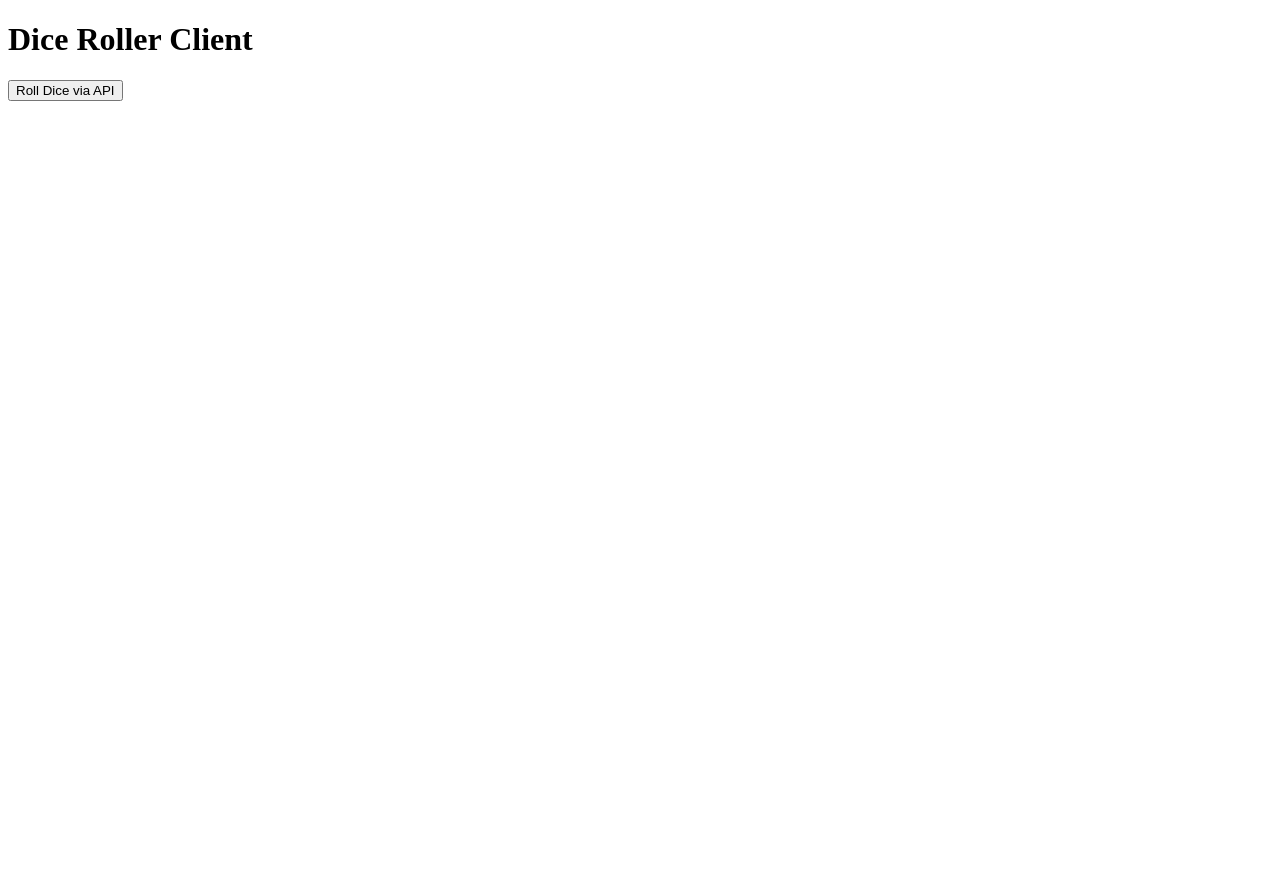
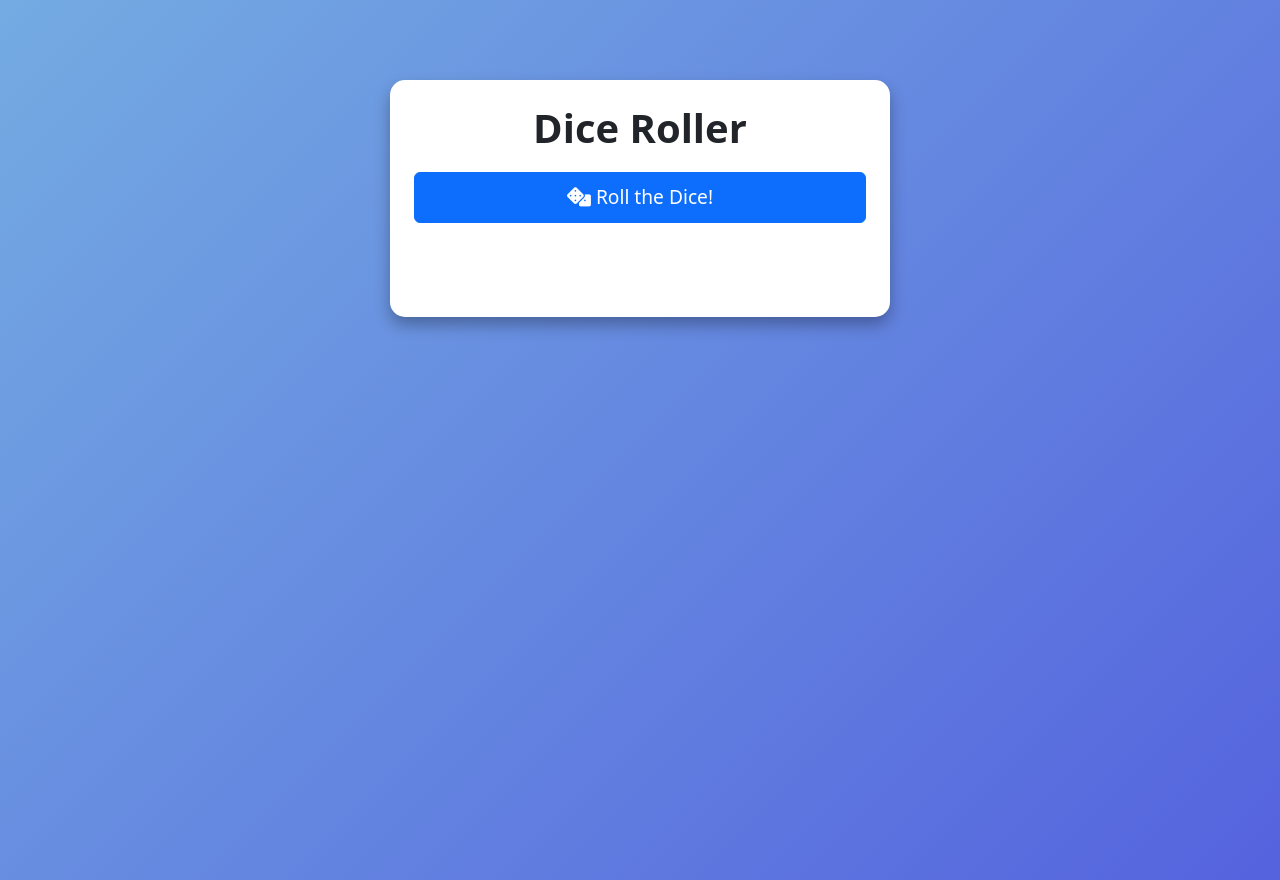
Before and after one commit to Ahmadokn/DiceRoller, a website: page dice-roller-client/client.html in a window 1280 px wide. Before the commit the page ends 800 px from the top, so only its background shows below. Drawn offline with nearby package versions, Linux system fonts and the light colour scheme; no server answers.

Commit message:
Added README.md and LICENSE.md files, and updated client.html to be more visually appealing

```diff
--- a/dice-roller-client/client.html
+++ b/dice-roller-client/client.html
@@ -1,45 +1,95 @@
-<!-- dice-roller-client/client.html -->
 <!DOCTYPE html>
-<html>
+<html lang="en">
 <head>
   <meta charset="UTF-8">
   <title>Dice Roller Client</title>
+  <!-- CSS links -->
+  <link href="https://cdn.jsdelivr.net/npm/bootstrap@5.3.0/dist/css/bootstrap.min.css" rel="stylesheet">
+  <link rel="stylesheet" href="https://cdnjs.cloudflare.com/ajax/libs/animate.css/4.1.1/animate.min.css"/>
+  <link rel="stylesheet" href="https://cdnjs.cloudflare.com/ajax/libs/font-awesome/6.0.0/css/all.min.css">
+  <style>
+    body {
+      background: linear-gradient(135deg, #74ABE2, #5563DE);
+      min-height: 100vh;
+      color: #fff;
+    }
+    .container {
+      margin-top: 80px;
+    }
+    .card {
+      background: rgb(255, 255, 255);
+      border: none;
+      border-radius: 15px;
+      box-shadow: 0 8px 16px rgba(0,0,0,0.3);
+    }
+    h1 {
+      font-weight: 700;
+      margin-bottom: 20px;
+    }
+    #clientResult {
+      margin-top: 20px;
+      font-size: 2em;
+      font-weight: bold;
+      min-height: 50px;
+    }
+    .btn-roll {
+      font-size: 1.2em;
+      padding: 10px 30px;
+      transition: transform 0.2s;
+    }
+    .btn-roll:hover {
+      transform: scale(1.05);
+    }
+  </style>
 </head>
 <body>
-  <h1>Dice Roller Client</h1>
-  <button id="clientRoll">Roll Dice via API</button>
-  <p id="clientResult"></p>
+  <div class="container text-center">
+    <div class="card p-4 mx-auto" style="max-width: 500px;">
+      <h1 class="animate__animated animate__fadeInDown">Dice Roller</h1>
+      <button id="clientRoll" class="btn btn-primary btn-roll">
+        <i class="fas fa-dice"></i> Roll the Dice!
+      </button>
+      <div id="clientResult" class="animate__animated"></div>
+    </div>
+  </div>
 
   <script>
-    // Replace with your Azure-deployed API URL when ready
+
     const apiBaseUrl = 'https://diceroller-ab-etbvg2hmaqfqa0hb.uaenorth-01.azurewebsites.net';
 
-    // Function to roll the dice using the remote API
+
     function rollDice() {
+      const resultContainer = document.getElementById('clientResult');
+      resultContainer.textContent = 'Rolling...';
+      resultContainer.classList.remove('animate__bounceIn');
+
       fetch(apiBaseUrl + '/api/roll')
         .then(response => response.json())
         .then(data => {
-          document.getElementById('clientResult').textContent = 'Dice roll: ' + data.result;
+          resultContainer.textContent = 'Dice roll: ' + data.result;
+          resultContainer.classList.add('animate__bounceIn');
         })
         .catch(error => {
           console.error('Error:', error);
-          document.getElementById('clientResult').textContent = 'Error: ' + error;
+          resultContainer.textContent = 'Error: ' + error;
         });
     }
 
     document.getElementById('clientRoll').addEventListener('click', rollDice);
 
-    // Wake up the API server asynchronously
+
     fetch(apiBaseUrl + '/api/wakeup')
       .then(response => response.text())
       .then(data => console.log('Server wake-up response:', data))
       .catch(error => console.error('Error on wake-up:', error));
 
-    // Call the no-CORS endpoint to intentionally trigger a CORS error.
+
     fetch(apiBaseUrl + '/api/no-cors')
       .then(response => response.json())
       .then(data => console.log('Data from no-CORS endpoint:', data))
       .catch(error => console.error('Expected CORS error:', error));
   </script>
+
+  <script src="https://cdn.jsdelivr.net/npm/bootstrap@5.3.0/dist/js/bootstrap.bundle.min.js"></script>
 </body>
 </html>
```
Also changed, not shown: LICENSE.md (added), README.md (added).
